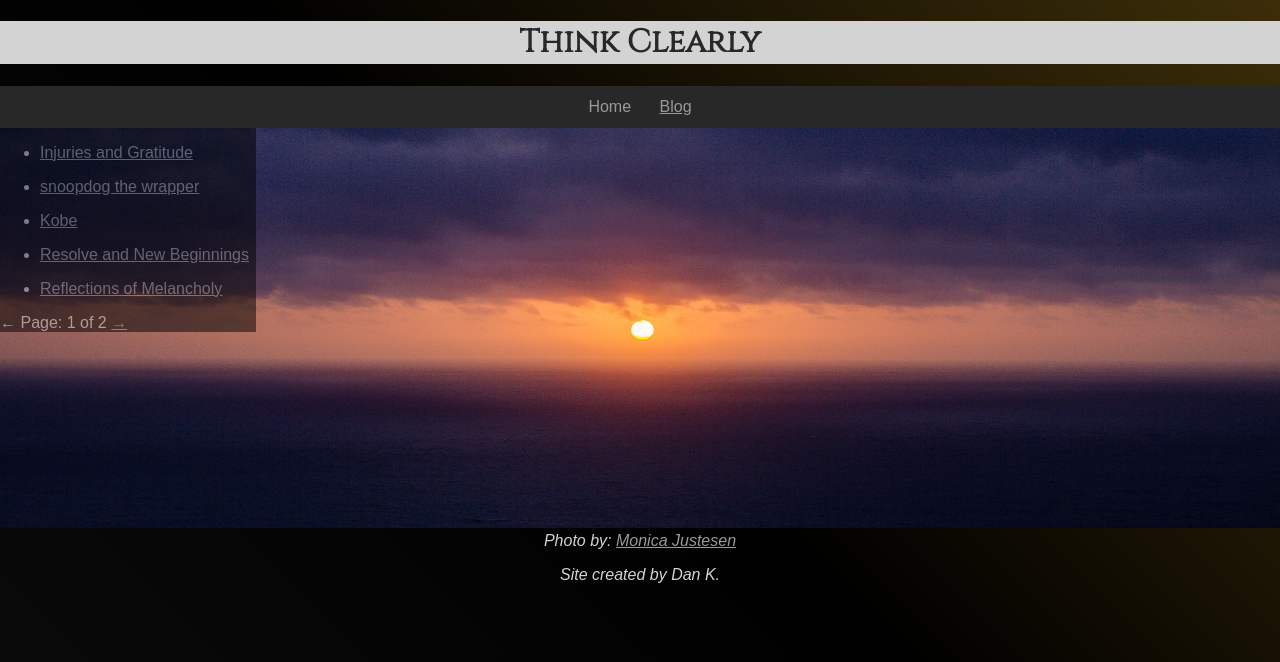
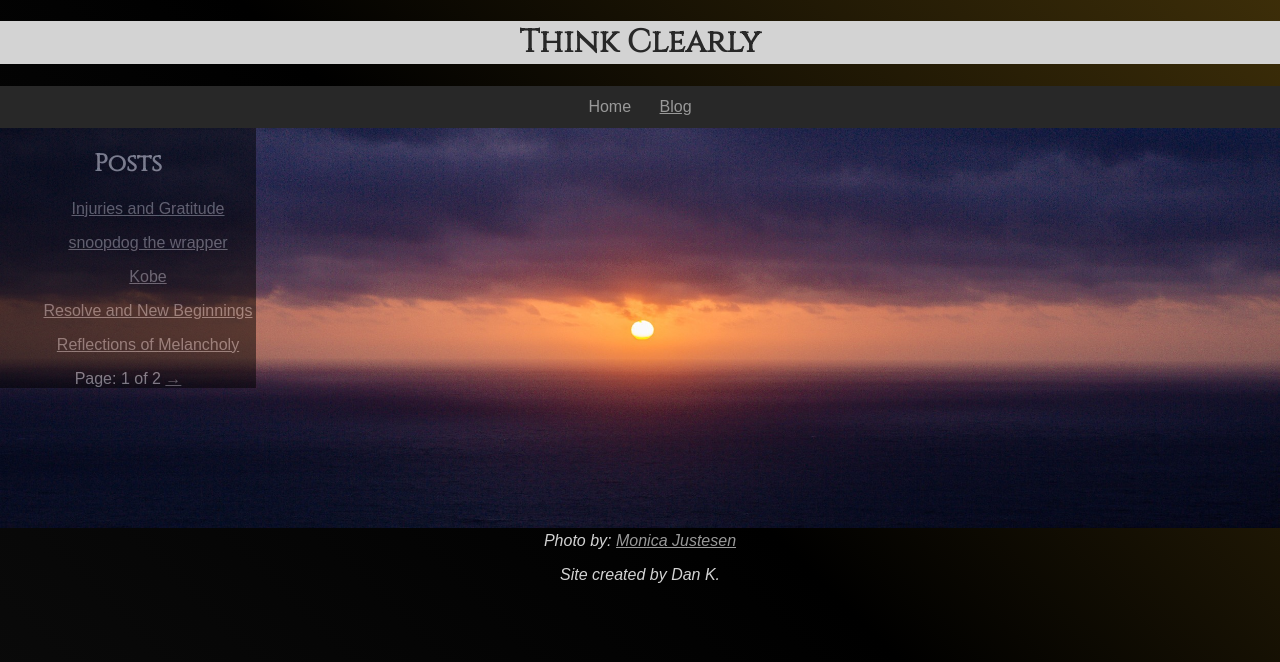
Before and after one commit to dekay2001/dekay2001.github.io, a Jekyll site: the page built from blog/index.html, in a window 1280 px wide. Shown: the top 662 px of the page. Built offline with Jekyll 4.4.1, drawn with Linux system fonts in a browser that asks for light colours; some web fonts are replaced; the list of posts is cut into pages by our own code.

Commit message:
Post list improvements, centered text, removed arrows that are not links

```diff
--- a/assets/css/responsive-default.css
+++ b/assets/css/responsive-default.css
@@ -2,10 +2,6 @@
 @media only screen and (min-width:451px) {
   header, nav, footer{
     width:100%;
-  }
-
-  ul {
-    list-style-type: disc;
   }
 
   nav a{
@@ -33,7 +29,6 @@
     top: 0px;
     background: black;
     opacity: .5;
-    text-align: left;
   }
   main .main-text {
     width: 40%;
--- a/blog/index.html
+++ b/blog/index.html
@@ -25,7 +25,7 @@
         {% include mainpic.html %}
         <!-- top -->
         <div class="post-list">
-
+            <h2>Posts</h2>
             <!-- This loops through the paginated posts -->
             <ul>
                 {% for post in paginator.posts %}
@@ -35,19 +35,13 @@
             <!-- Pagination links -->
             <div class="pagination">
                 {% if paginator.previous_page %}
-                <a href="{{ paginator.previous_page_path }}" class="previous">
-                    ←
-                </a>
-                {% else %}
-                <span class="previous">←</span>
+                <a href="{{ paginator.previous_page_path }}" class="previous">←</a>
                 {% endif %}
                 <span class="page_number ">
                     Page: {{ paginator.page }} of {{ paginator.total_pages }}
                 </span>
                 {% if paginator.next_page %}
                 <a href="{{ paginator.next_page_path }}" class="next">→</a>
-                {% else %}
-                <span class="next ">→</span>
                 {% endif %}
             </div>
         </div>
```
